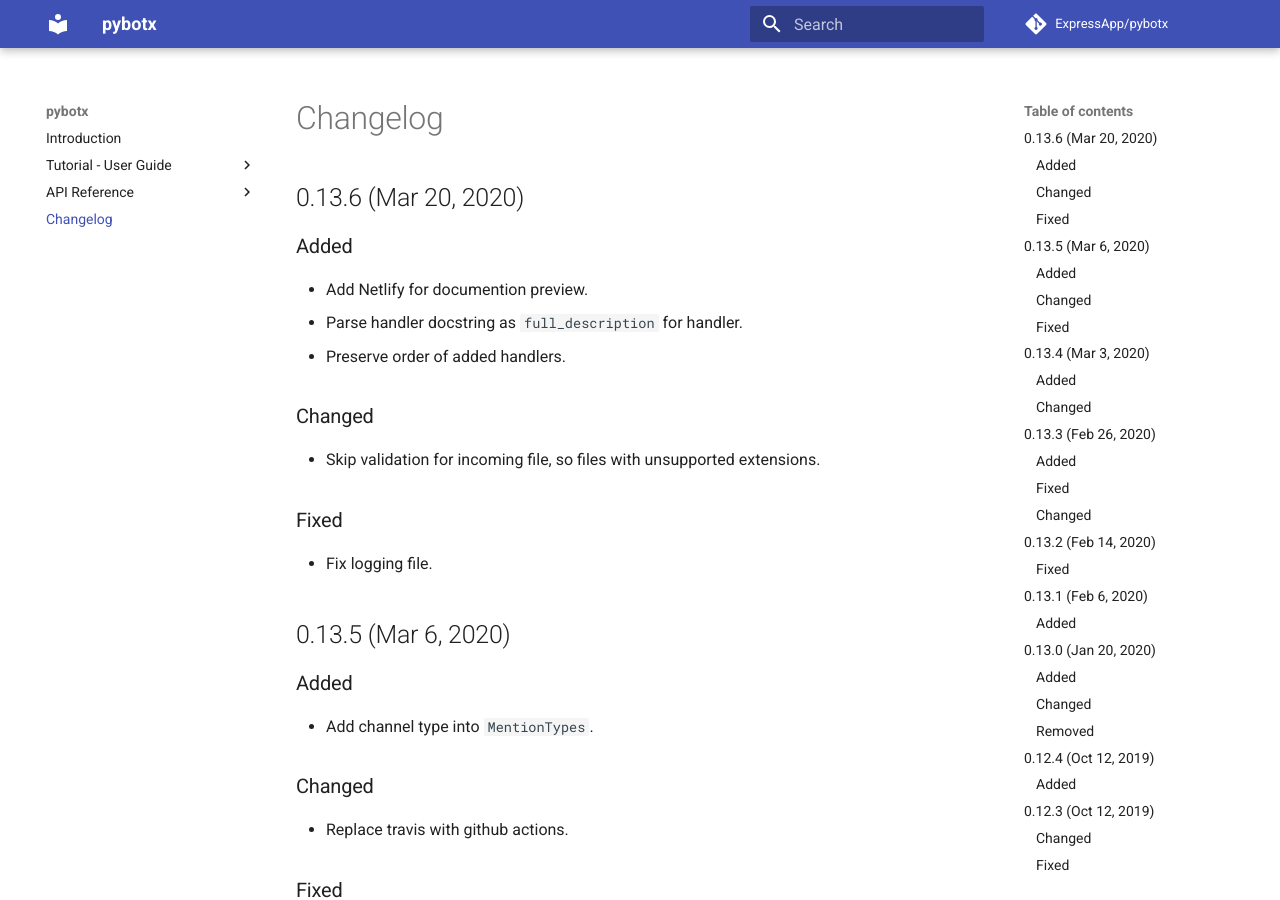
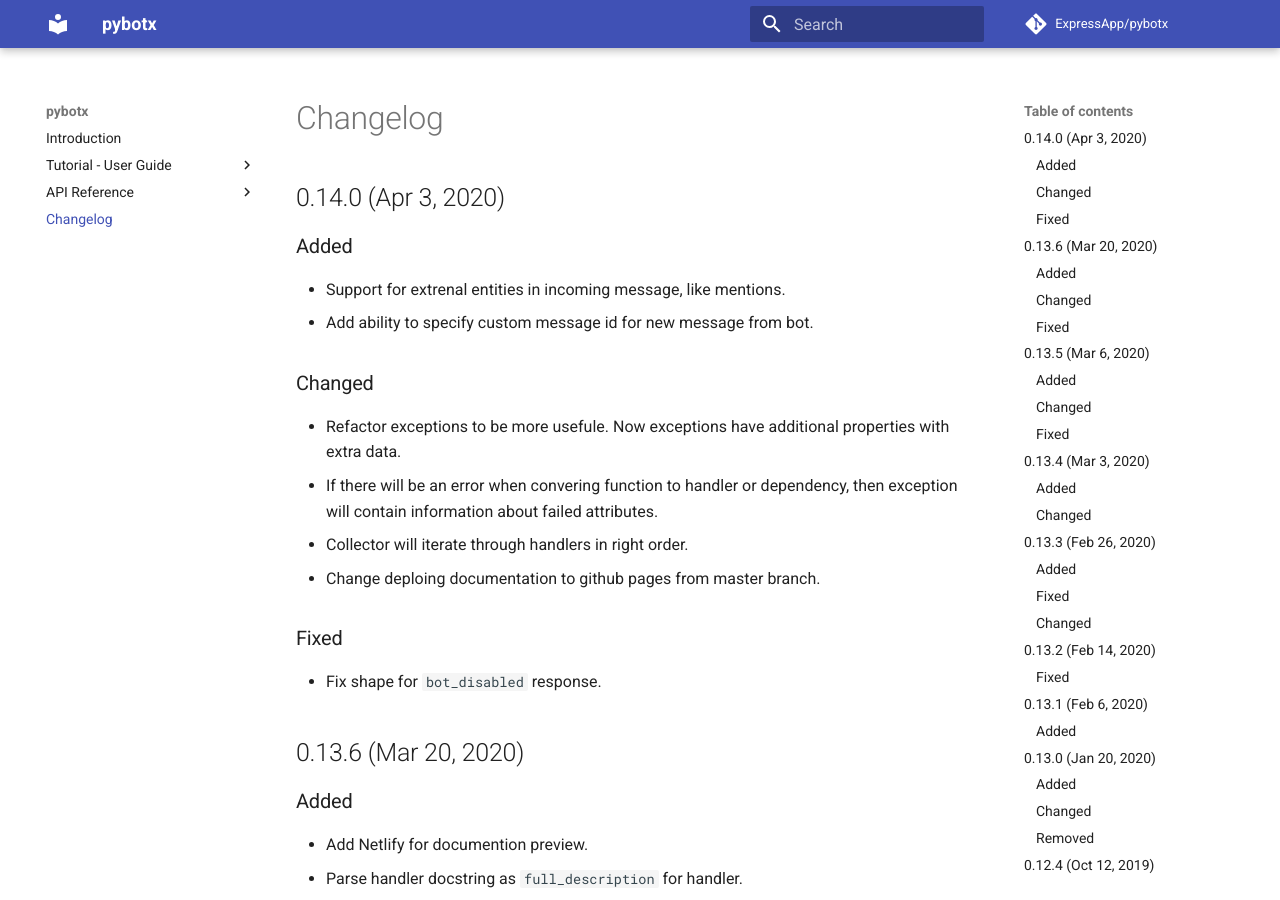
Before and after one commit to ExpressApp/pybotx, an MkDocs documentation site: the page built from docs/changelog.md, in a window 1280 px wide and 900 px high. Built offline with MkDocs 1.6.1 and Material for MkDocs 9.7.7, drawn with Linux system fonts in a browser that asks for light colours; comment, search, counter and statistics services are not loaded.

Commit message:
update readme and changelog

```diff
--- a/docs/changelog.md
+++ b/docs/changelog.md
@@ -1,3 +1,21 @@
+## 0.14.0 (Apr 3, 2020)
+
+### Added
+
+* Support for extrenal entities in incoming message, like mentions.
+* Add ability to specify custom message id for new message from bot.
+
+### Changed
+
+* Refactor exceptions to be more usefule. Now exceptions have additional properties with extra data.
+* If there will be an error when convering function to handler or dependency, then exception will contain information about failed attributes.
+* Collector will iterate through handlers in right order.
+* Change deploing documentation to github pages from master branch.
+
+### Fixed
+
+* Fix shape for `bot_disabled` response.
+
 ## 0.13.6 (Mar 20, 2020)
 
 ### Added
--- a/pyproject.toml
+++ b/pyproject.toml
@@ -1,6 +1,6 @@
 [tool.poetry]
 name = "botx"
-version = "0.13.6"
+version = "0.14.0"
 description = "A little python framework for building bots for eXpress"
 license = "MIT"
 
```
Also changed, not shown: README.md (+12 -6 lines), docs/index.md (+12 -6 lines).
